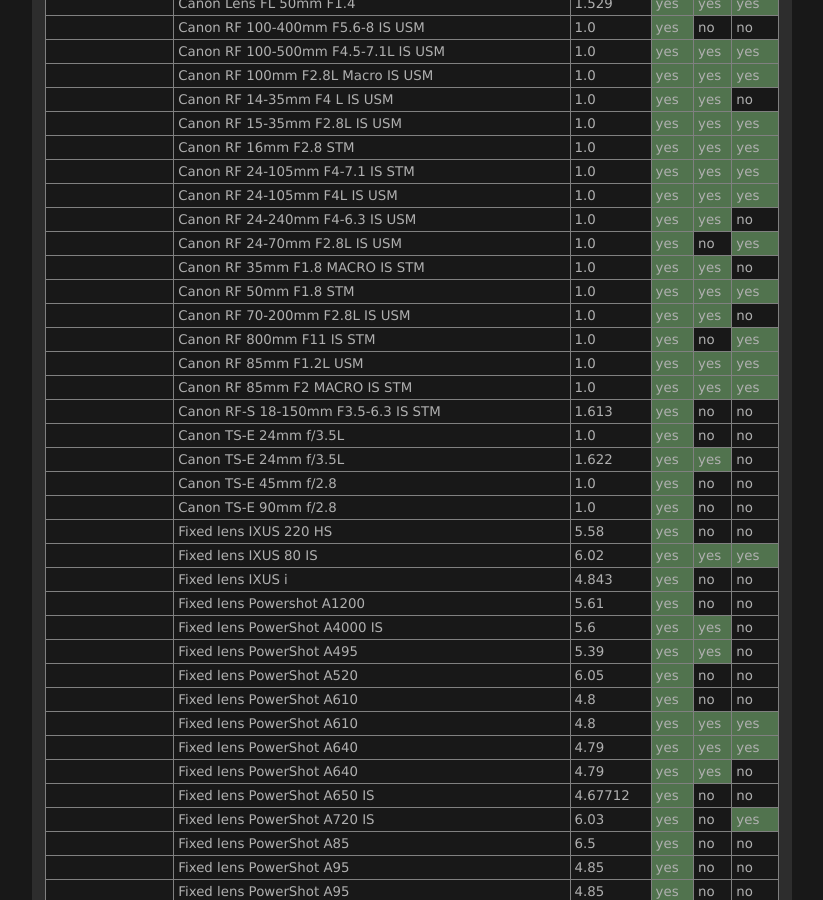
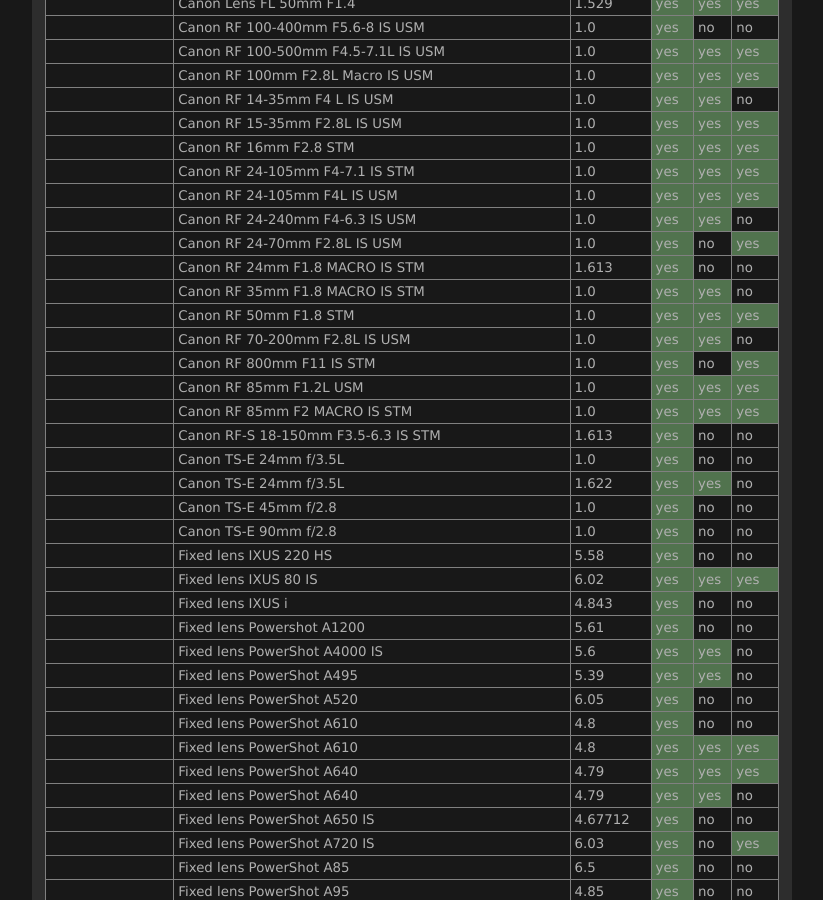
Before and after one commit to lensfun/lensfun.github.io, a Jekyll site: the page built from _posts/lenslist/2999-12-31-Lenslist-master.md, in a window 1280 px wide and 900 px high, scrolled down 4386 px. Shown: the whole window, without its empty margins (284-1107 px from the left). Built offline with Jekyll 4.4.1, drawn with Linux system fonts in a browser that asks for light colours.

Commit message:
Update master lens list from GitHub Actions

```diff
--- a/_posts/lenslist/2999-12-31-Lenslist-master.md
+++ b/_posts/lenslist/2999-12-31-Lenslist-master.md
@@ -181,6 +181,7 @@ This list was generated on 2023-10-03 from current Lensfun sources. Your Lensfun
 <tr class="lenslist-bg2"><td></td><td>Canon RF 24-105mm F4L IS USM</td><td>1.0</td><td class="lenslist-highlight lenslist-check">yes</td><td class="lenslist-highlight lenslist-check">yes</td><td class="lenslist-highlight lenslist-check">yes</td></tr>
 <tr class="lenslist-bg2"><td></td><td>Canon RF 24-240mm F4-6.3 IS USM</td><td>1.0</td><td class="lenslist-highlight lenslist-check">yes</td><td class="lenslist-highlight lenslist-check">yes</td><td class="lenslist-check">no</td></tr>
 <tr class="lenslist-bg2"><td></td><td>Canon RF 24-70mm F2.8L IS USM</td><td>1.0</td><td class="lenslist-highlight lenslist-check">yes</td><td class="lenslist-check">no</td><td class="lenslist-highlight lenslist-check">yes</td></tr>
+<tr class="lenslist-bg2"><td></td><td>Canon RF 24mm F1.8 MACRO IS STM</td><td>1.613</td><td class="lenslist-highlight lenslist-check">yes</td><td class="lenslist-check">no</td><td class="lenslist-check">no</td></tr>
 <tr class="lenslist-bg2"><td></td><td>Canon RF 35mm F1.8 MACRO IS STM</td><td>1.0</td><td class="lenslist-highlight lenslist-check">yes</td><td class="lenslist-highlight lenslist-check">yes</td><td class="lenslist-check">no</td></tr>
 <tr class="lenslist-bg2"><td></td><td>Canon RF 50mm F1.8 STM</td><td>1.0</td><td class="lenslist-highlight lenslist-check">yes</td><td class="lenslist-highlight lenslist-check">yes</td><td class="lenslist-highlight lenslist-check">yes</td></tr>
 <tr class="lenslist-bg2"><td></td><td>Canon RF 70-200mm F2.8L IS USM</td><td>1.0</td><td class="lenslist-highlight lenslist-check">yes</td><td class="lenslist-highlight lenslist-check">yes</td><td class="lenslist-check">no</td></tr>
```
